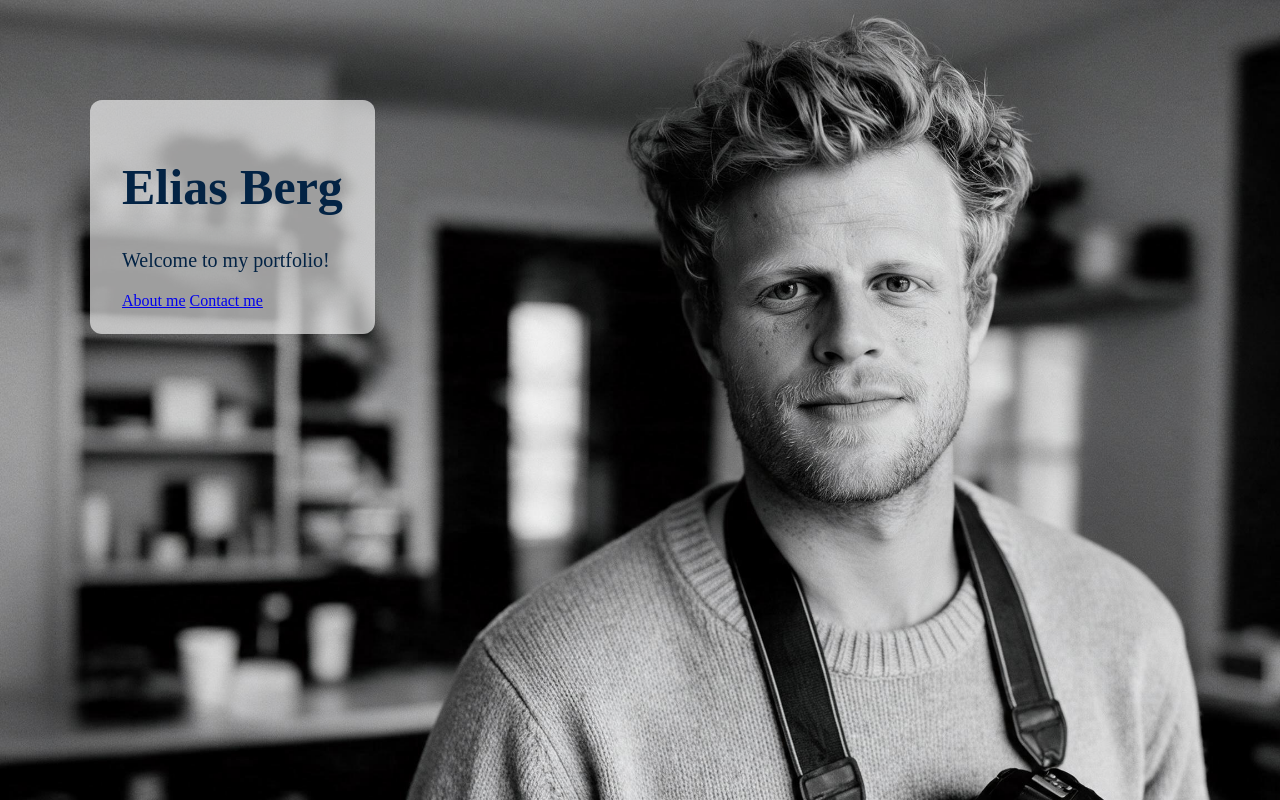
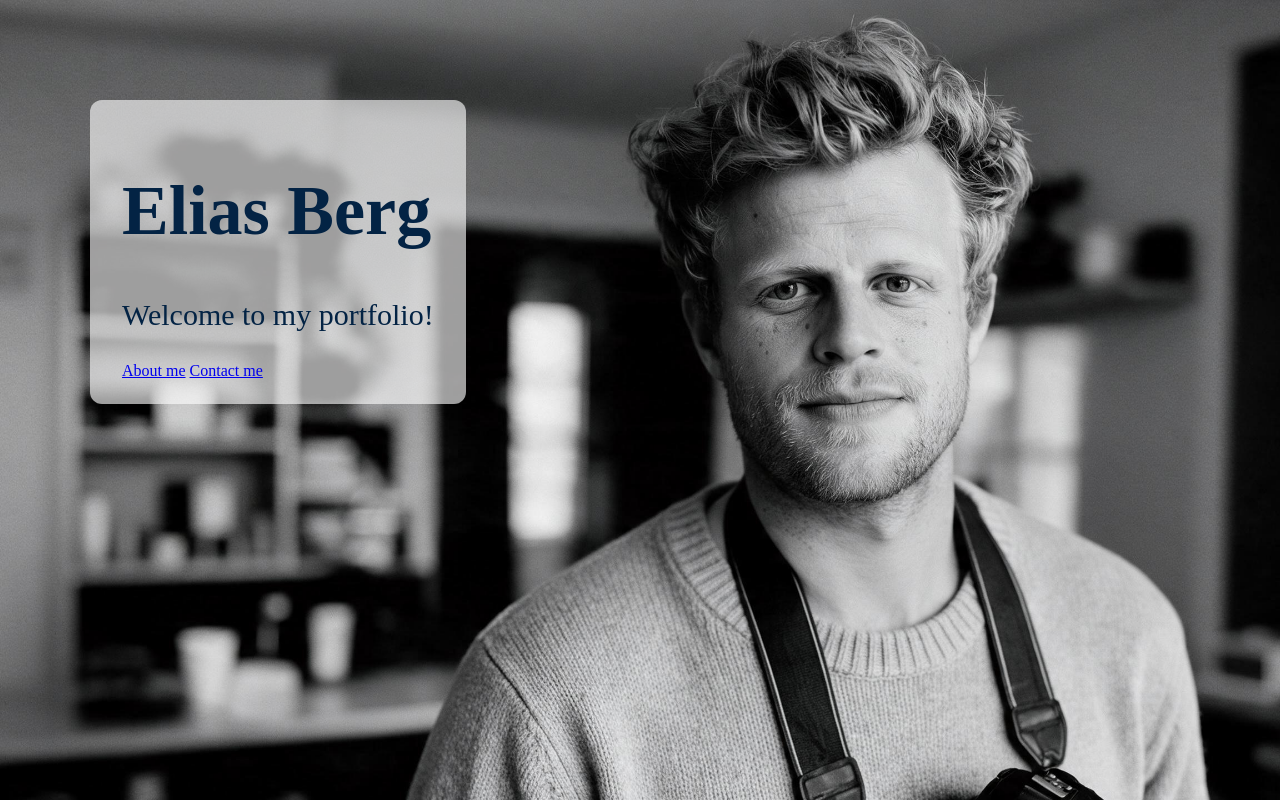
Before and after one commit to issa433/group-project-portfolio, a SvelteKit app: page / in a window 1280 px wide. Shown: the top 800 px of the page. Built offline with nearby package versions, Linux system fonts and the light colour scheme.

Commit message:
change font size

```diff
--- a/src/routes/+page.svelte
+++ b/src/routes/+page.svelte
@@ -34,11 +34,11 @@
 <style>
 h1 {
     color: #032344;
-    font-size: 50px;
+    font-size: 70px;
 }
 p {
     color: #032344;
-    font-size: 20px;
+    font-size: 30px;
 }
 img {
     width: 100%;
```
